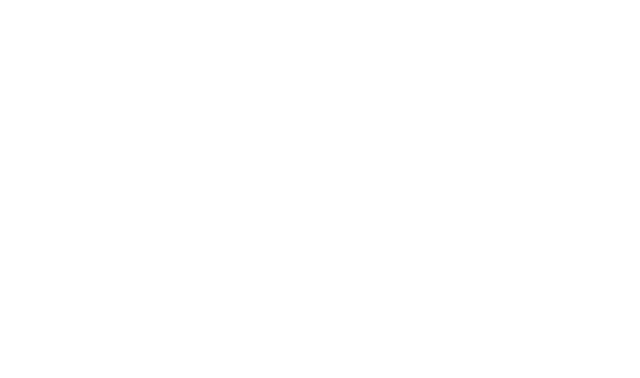
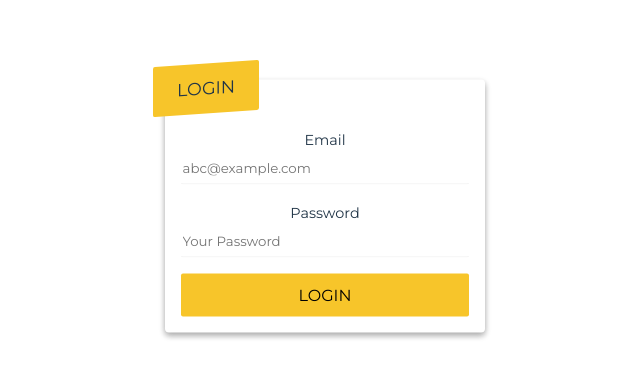
Before and after one commit to lanhhoang/websocket-chat, a React (Vite) app: page /login in a window 1280 px wide. Shown: the part 194-572 px from the top of the page, without its empty margins (315-955 px from the left). Built offline with nearby package versions, Linux system fonts and the light colour scheme.

Commit message:
Add LoginPage component for user authentication and integrate login functionality

```diff
--- a/src/App.jsx
+++ b/src/App.jsx
@@ -1,6 +1,7 @@
 import { BrowserRouter as Router, Switch, Route } from "react-router-dom";
 
 import IndexPage from "./pages/IndexPage";
+import LoginPage from "./pages/LoginPage";
 
 import "./App.css";
 
@@ -9,6 +10,7 @@ function App() {
     <Router>
       <Switch>
         <Route path="/" component={IndexPage} exact />
+        <Route path="/login" render={() => <LoginPage />} />
       </Switch>
     </Router>
   );
--- /dev/null
+++ b/src/pages/LoginPage.jsx
@@ -0,0 +1,75 @@
+import { createRef } from "react";
+import { withRouter } from "react-router-dom";
+import axios from "axios";
+
+import makeToast from "../Toaster";
+
+const LoginPage = (props) => {
+  const emailRef = createRef();
+  const passwordRef = createRef();
+
+  const handleLogin = async () => {
+    const email = emailRef.current.value;
+    const password = passwordRef.current.value;
+
+    if (!email || !password) {
+      makeToast("error", "Please fill in all fields");
+      return;
+    }
+
+    try {
+      const response = await axios.post("http://localhost:3000/auth/login", {
+        email,
+        password,
+      });
+
+      console.log("Login response:", response);
+
+      if (response.status === 200) {
+        makeToast("success", "Login successful!");
+        localStorage.setItem("authToken", response.data.token);
+        props.history.push("/");
+      } else {
+        makeToast("error", response.data.message);
+      }
+    } catch (error) {
+      console.error("Login error:", error);
+
+      makeToast(
+        "error",
+        error?.response?.data?.message || "An error occurred while logging in"
+      );
+    }
+  };
+
+  return (
+    <div className="card">
+      <div className="cardHeader">Login</div>
+      <div className="cardBody">
+        <div className="inputGroup">
+          <label htmlFor="email">Email</label>
+          <input
+            type="email"
+            name="email"
+            id="email"
+            placeholder="abc@example.com"
+            ref={emailRef}
+          />
+        </div>
+        <div className="inputGroup">
+          <label htmlFor="password">Password</label>
+          <input
+            type="password"
+            name="password"
+            id="password"
+            placeholder="Your Password"
+            ref={passwordRef}
+          />
+        </div>
+        <button onClick={handleLogin}>Login</button>
+      </div>
+    </div>
+  );
+};
+
+export default withRouter(LoginPage);
```
